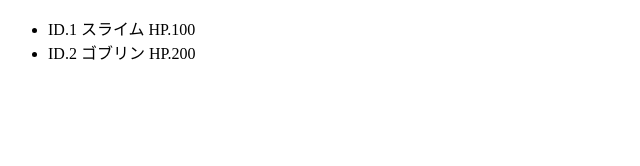
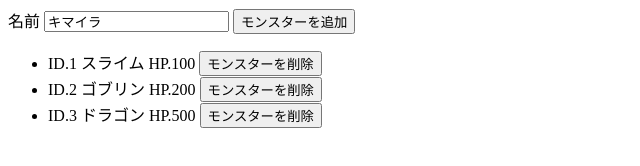
Before and after one commit to kf07/vue_practice, a plain HTML site: page index.html in a window 1280 px wide. Shown: the whole page, without its empty margins (0-640 px from the left). Drawn offline with nearby package versions, Linux system fonts and the light colour scheme.

Commit message:
リスト追加、削除

```diff
--- a/index.html
+++ b/index.html
@@ -7,9 +7,12 @@
 </head>
 <body>
 <div id="app">
+    名前 <input v-model="name">
+    <button v-on:click="doAdd">モンスターを追加</button>
     <ul>
-        <li v-for="item in list" v-bind:key="item.id" v-if="item.hp < 300">
+        <li v-for="item in list" v-bind:key="item.id">
             ID.{{item.id}} {{item.name}} HP.{{item.hp}}
+            <button v-on:click="doRemove(index)">モンスターを削除</button>
         </li>
     </ul>
 </div>
--- a/main.js
+++ b/main.js
@@ -1,10 +1,27 @@
 const app = new Vue({
     el:'#app',
     data: {
+        name: 'キマイラ',
         list: [
             {id:1,name:'スライム',hp:100},
             {id:2,name:'ゴブリン',hp:200},
             {id:3,name:'ドラゴン',hp:500}
         ]
+    },
+    methods: {
+        doAdd: function(){
+            var max = this.list.reduce(function(a,b){
+                return a > b.id ? a:b.id
+            },0)
+
+            this.list.push({
+                id: max + 1,
+                name: this.name,
+                hp: 500
+            })
+        },
+        doRemove: function(index){
+            this.list.splice(index,1)
+        }
     }
 });
```
